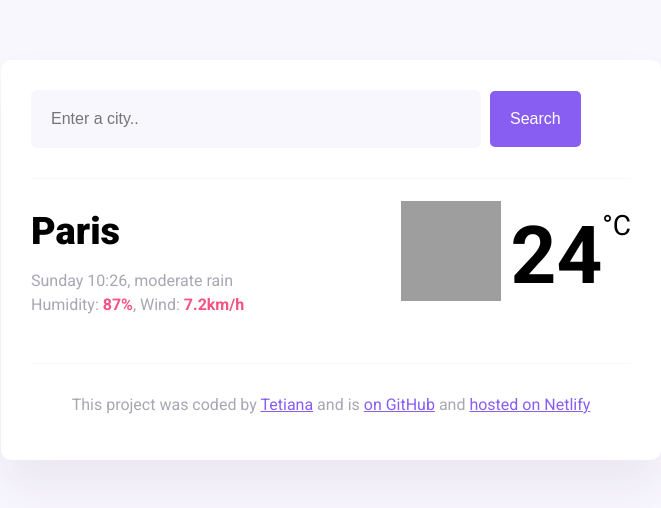
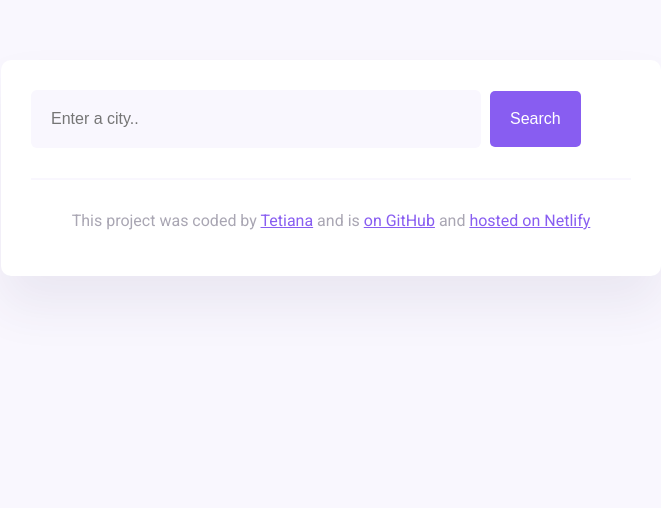
Before and after one commit to iCodingUpdate/my-shecodes-project, a plain HTML site: page index.html in a window 1280 px wide. Shown: the whole page, without its empty margins (309-970 px from the left). Drawn offline with nearby package versions, Linux system fonts and the light colour scheme; grey boxes are pictures that could not be loaded.

Commit message:
display none/block

```diff
--- a/index.html
+++ b/index.html
@@ -27,7 +27,7 @@
           <input type="submit" value="Search" class="search-button" />
         </form>
       </header>
-      <main>
+      <main style="display: none;">
         <div class="current-weather">
           <div>
             <h1 class="current-city" id="current-city">Paris</h1>
--- a/index.js
+++ b/index.js
@@ -1,4 +1,5 @@
 function displayTemperature(response) {
+    document.querySelector("main").style.display = "block";
     let temperatureElement = document.querySelector("#current-temperature");
     let temperature = Math.round(response.data.temperature.current);
     let cityElement = document.querySelector("#current-city");
@@ -12,8 +13,6 @@ function displayTemperature(response) {
     humidity.innerHTML = `${response.data.temperature.humidity}%`;
     let wind = document.querySelector("#current-wind");
     wind.innerHTML = `${response.data.wind.speed}km/h`;
-
-
 
   }
 
```
